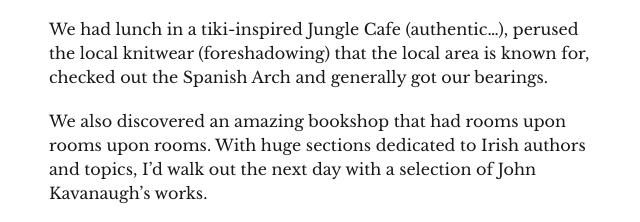
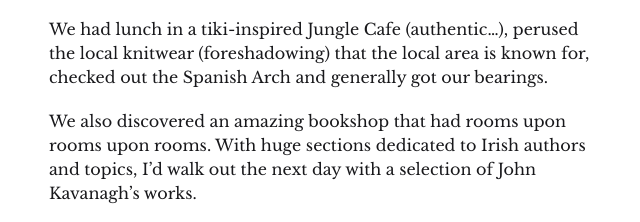
Before and after one commit to adamws-git/adamws-git.github.io, an Astro site: page /posts/galway-june-2025 in a window 1280 px wide. Shown: the part 909-1131 px from the top of the page, 319-959 px from the left. Built offline with nearby package versions, Linux system fonts and the light colour scheme; Astro itself is replaced by a stand-in of ours.

Commit message:
Update galway-june-2025.md

```diff
--- a/src/content/posts/galway-june-2025.md
+++ b/src/content/posts/galway-june-2025.md
@@ -16,7 +16,7 @@ We headed off from Enniskillen, dodging tractors, breakdowns and walkers as we c
 
 We had lunch in a tiki-inspired Jungle Cafe (authentic...), perused the local knitwear (foreshadowing) that the local area is known for, checked out the Spanish Arch and generally got our bearings.
 
-We also discovered an amazing bookshop that had rooms upon rooms upon rooms. With huge sections dedicated to Irish authors and topics, I'd walk out the next day with a selection of John Kavanaugh's works.
+We also discovered an amazing bookshop that had rooms upon rooms upon rooms. With huge sections dedicated to Irish authors and topics, I'd walk out the next day with a selection of John Kavanagh's works.
 
 ![](/images/galway-june-2025/bookshop.jpeg)
 
```
